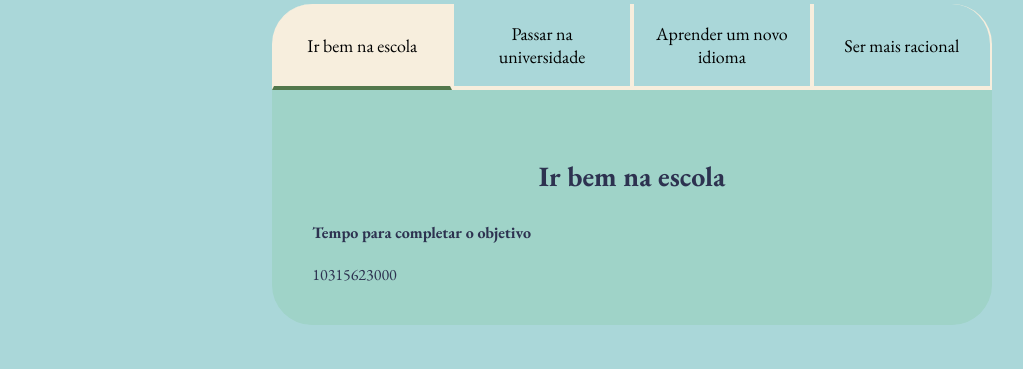
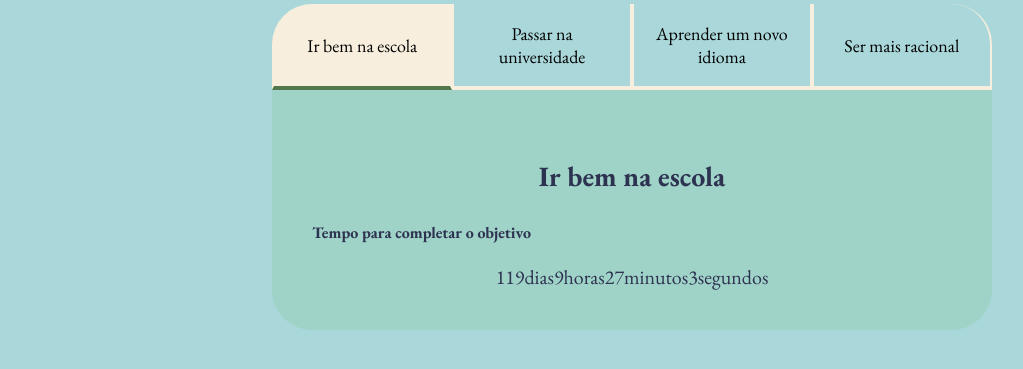
Before and after one commit to Biancalaragon/Objetivos-de-vida-projeto, a plain HTML site: page index.html in a window 1280 px wide. Shown: the part 99-468 px from the top of the page, without its empty margins (8-1031 px from the left). Drawn offline with nearby package versions, Linux system fonts and the light colour scheme.

Commit message:
Add files via upload

```diff
--- a/main.js
+++ b/main.js
@@ -16,4 +16,19 @@ const contadores = document.querySelectorAll (".contador");
 const tempoObjetivo1 = new Date ("2024-10-05T00:00:00");
 let tempoAtual = new Date();
 
-contadores[0].textContent = tempoObjetivo1-tempoAtual;
+contadores[0].textContent = calculaTempo(tempoObjetivo1);
+
+function calculaTempo(tempoObjetivo){
+    let tempoAtual = new Date();
+    let tempoFinal = tempoObjetivo-tempoAtual;
+    let segundos = Math.floor(tempoFinal/1000);
+    let minutos = Math.floor(segundos/60);
+    let horas = Math.floor(minutos/60);
+    let dias = Math.floor(horas/24);
+
+    segundos %= 60;
+    minutos %= 60;
+    horas %= 24;
+
+    return dias + "dias" + horas + "horas" + minutos + "minutos" + segundos + "segundos"
+}
--- a/style.css
+++ b/style.css
@@ -123,3 +123,7 @@ body {
     color: var(--verde);
     text-transform: uppercase;
 }
+.contador {
+    font-size: 20px;
+    text-align: center;
+}
```
